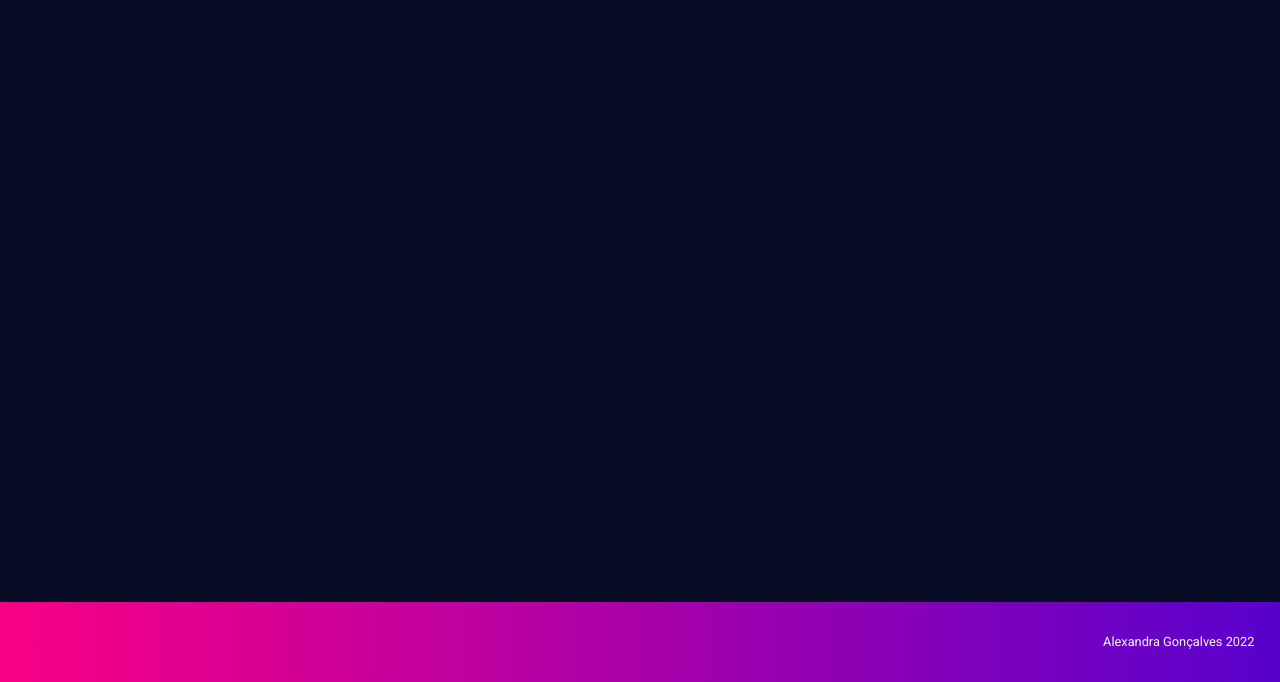
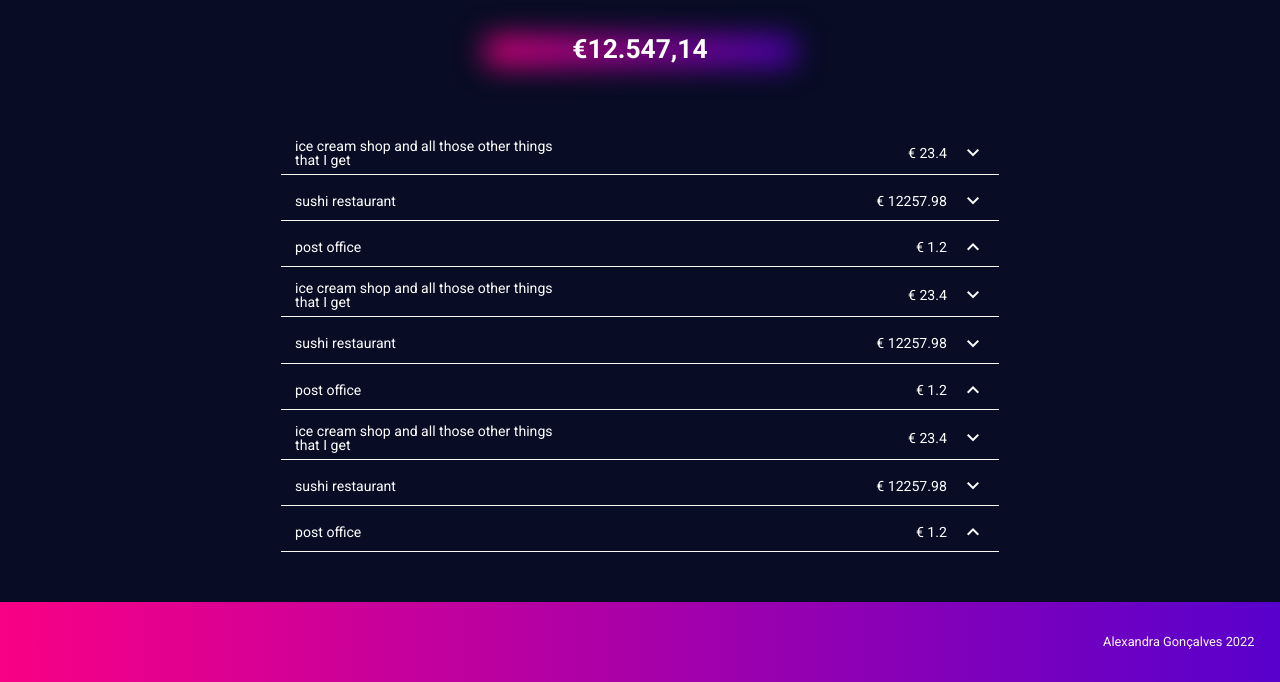
Before and after one commit to alexagoncalves/updown, a React app: page /expenses in a window 1280 px wide. Shown: the part 118-800 px from the top of the page. Built offline with nearby package versions, Linux system fonts and the light colour scheme.

Commit message:
expenses list with data - ok

```diff
--- a/src/components/App/index.js
+++ b/src/components/App/index.js
@@ -3,6 +3,7 @@ import { Routes, Route } from 'react-router-dom';
 import axios from 'axios';
 
 // == Project imports
+import ExpensesPage from 'src/components/ExpensesPage';
 import Footer from 'src/components/Footer';
 import Header from 'src/components/Header';
 import MainMenu from 'src/components/MainMenu';
@@ -58,6 +59,7 @@ const App = () => {
       <Routes>
         <Route path="/" element={<> <Welcome user={datas.userslist}/> <MainMenu/> </>} />
         <Route path="/todolist" element={<TodoPage toDoList={toDoList} addNewTask={addNewTask} setIsEditing={setIsEditing} isEditing={isEditing} newTaskValue={newTaskValue} setNewTaskValue={setNewTaskValue} editTask={editTask} doneTask={doneTask} deleteTask={deleteTask}/>} />
+        <Route path="/expenses" element={<ExpensesPage expensesList={expensesList} setExpensesList={setExpensesList}/>} />
       </Routes>
       <Footer/>
     </div>
--- a/src/components/ExpensesPage/expensespage.scss
+++ b/src/components/ExpensesPage/expensespage.scss
@@ -1,2 +1,128 @@
 @use 'src/styles/vars';
 @use 'src/styles/mixins';
+
+.expenses {
+    color: white;
+    width: 80%;
+    margin:auto;
+    font-size: 1.1em;
+    height: 70%;
+
+    @media (min-width: 600px) {
+        width: 60%;
+    }
+
+    &-current {
+        font-weight: 700;
+        font-size: 1.5em;
+        margin-bottom: 0.5em;
+        text-transform: uppercase;
+        text-align: center;
+        position: relative;
+        width: 50%;
+        margin: auto;
+        margin-bottom: 2em;
+
+        &::before {
+            content: "";
+            z-index: -1;
+            position: absolute;
+            top: 0;
+            right: 0;
+            bottom: 0;
+            left: 0;
+            background: vars.$gradient;
+            transform: translate3d(0px, 2px, 0) scale(1);
+            filter: blur(15px);
+            opacity: var(0.7);
+            transition: opacity 0.3s;
+            border-radius: inherit;
+        }
+
+        &::after {
+            content: "";
+            z-index: -1;
+            position: absolute;
+            top: 0;
+            right: 0;
+            bottom: 0;
+            left: 0;
+            background: inherit;
+            border-radius: inherit;
+        }
+
+        @media (min-width: 600px) {
+            width: 40%;
+        }
+    }
+
+    &-list {
+        @include mixins.border-radius-gradient;
+        margin-bottom: 2em;
+        padding-bottom: 1em;
+        height: 80%;
+
+        overflow-y: scroll;
+        overflow-x: hidden;
+        scrollbar-width: none;
+
+
+        &::-webkit-scrollbar-track {
+          background-color: vars.$dark-blue;
+          border-radius: 5px;
+
+        }
+
+        &::-webkit-scrollbar {
+          width: 5px;
+          background-color: vars.$dark-blue;
+
+        }
+
+        &::-webkit-scrollbar-thumb {
+          border-radius: 5px;
+          background-image: linear-gradient(to bottom, vars.$pink 0%, vars.$purple 100%);
+        }
+    }
+
+    &-list__item {
+        padding: 1em;
+        padding-bottom: 0.5em;
+        font-size: 0.8em;
+        display: flex;
+        justify-content: space-between;
+        align-items: center;
+        flex-wrap: wrap;
+        border-bottom: 1px solid vars.$light-text;
+
+        &:hover {
+            background-image: vars.$gradient;
+            border-radius: 1em;
+        }
+
+    }
+
+    &-place {
+        width: 40%;
+        word-break: keep-all;
+        margin-right: 0.5em;
+    }
+
+    &-amount {
+        word-break: break-all;
+    }
+
+
+    &-updown__amount {
+        width: 55%;
+        display: flex;
+        align-items: center;
+        justify-content: flex-end;
+
+        @media (min-width: 600px) {
+            gap: 1em;
+        }
+    }
+
+
+}
--- a/src/components/ExpensesPage/index.js
+++ b/src/components/ExpensesPage/index.js
@@ -1,13 +1,56 @@
 import './expensespage.scss';
+import PropTypes from 'prop-types';
 
 
-const ExpensesPage = () => {
+const ExpensesPage = ({expensesList, setExpensesList}) => {
 
     return (
-        <div>
-
+        <div className="expenses">
+            <h2 className="expenses-current"><span id="expenses-euro">€</span>12.547,14</h2>
+            <ul className="expenses-list">
+                {expensesList.map((item) => (
+                    <li className="expenses-list__item">
+                        <span className="expenses-place">{item.place}</span>
+                        <div className="expenses-updown__amount">
+                            <span className="expenses-amount">€ {item.amount}</span>
+                            <span className="material-symbols-outlined">{item.insert}</span>
+                        </div>
+                    </li>
+                ))}
+                                {expensesList.map((item) => (
+                    <li className="expenses-list__item">
+                        <span className="expenses-place">{item.place}</span>
+                        <div className="expenses-updown__amount">
+                            <span className="expenses-amount">€ {item.amount} </span>
+                            <span className="material-symbols-outlined">{item.insert}</span>
+                        </div>
+                    </li>
+                ))}
+                                {expensesList.map((item) => (
+                    <li className="expenses-list__item">
+                        <span className="expenses-place">{item.place}</span>
+                        <div className="expenses-updown__amount">
+                            <span className="expenses-amount">€ {item.amount} </span>
+                            <span className="material-symbols-outlined">{item.insert}</span>
+                        </div>
+                    </li>
+                ))}
+                                {expensesList.map((item) => (
+                    <li className="expenses-list__item">
+                        <span className="expenses-place">{item.place}</span>
+                        <div className="expenses-updown__amount">
+                            <span className="expenses-amount">€ {item.amount} </span>
+                            <span className="material-symbols-outlined">{item.insert}</span>
+                        </div>
+                    </li>
+                ))}
+            </ul>
         </div>
     )
 }
 
+ExpensesPage.propTypes = {
+    expensesList: PropTypes.arrayOf(PropTypes.object).isRequired,
+}
+
 export default ExpensesPage;
--- a/src/components/MainMenu/mainmenu.scss
+++ b/src/components/MainMenu/mainmenu.scss
@@ -5,6 +5,8 @@
     display: flex;
     justify-content: space-evenly;
     margin: 4em auto;
+    gap: 1em;
+
     @media (min-width: 600px) {
         justify-content: center;
         gap: 2em;
--- a/src/components/TodoPage/todopage.scss
+++ b/src/components/TodoPage/todopage.scss
@@ -2,7 +2,7 @@
 
 .todo-page {
     margin:2em 2em;
-    height: 100%;
+    height: 70%;
     overflow-y: scroll;
     scrollbar-width: none;
 
--- a/src/datas/datas.js
+++ b/src/datas/datas.js
@@ -19,18 +19,21 @@ export default {
     expenseslist: [
         {
             id: 1,
-            place: 'ice cream shop',
-            value: 23.40,
+            place: 'ice cream shop and all those other things that I get',
+            amount: 23.40,
+            insert: 'keyboard_arrow_down',
         },
         {
             id: 2,
             place: 'sushi restaurant',
-            value: 57.98,
+            amount: 12257.98,
+            insert: 'keyboard_arrow_down'
         },
         {
             id: 3,
             place: 'post office',
-            value: 1.20,
+            amount: 1.20,
+            insert: 'keyboard_arrow_up'
         }
     ],
     userslist: [
```
